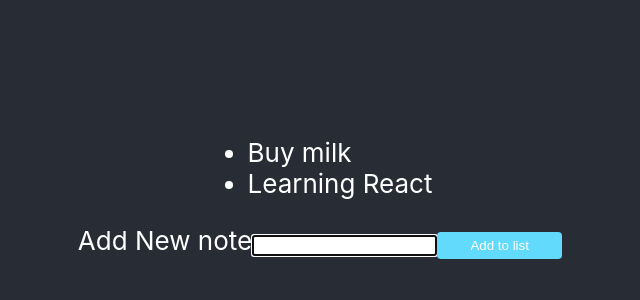
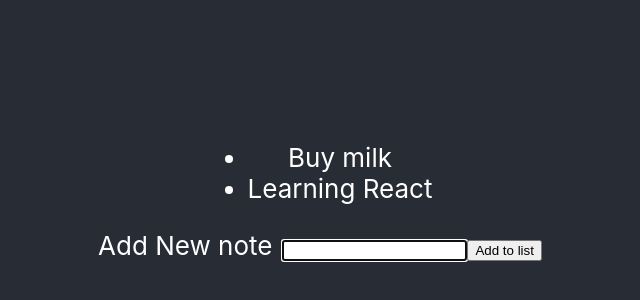
Before and after one commit to AliTaee/Minimal-Todo-list, a React (Create React App) app: page / in a window 1280 px wide. Shown: the part 212-512 px from the top of the page, without its empty margins (320-960 px from the left). Built offline with nearby package versions, Linux system fonts and the light colour scheme; the HTML template or start-up script is replaced by a standard one.

Commit message:
Refactor styles

```diff
--- a/src/App.css
+++ b/src/App.css
@@ -1,16 +1,5 @@
 .App {
   text-align: center;
-}
-
-.App-logo {
-  height: 40vmin;
-  pointer-events: none;
-}
-
-@media (prefers-reduced-motion: no-preference) {
-  .App-logo {
-    animation: App-logo-spin infinite 20s linear;
-  }
 }
 
 .App-header {
@@ -24,14 +13,18 @@
   color: white;
 }
 
-.App-list {
+.note-list {
   display: flex;
   flex-direction: column;
   align-items: flex-start;
   justify-content: space-between;
 }
 
-.App-button {
+.add-note-container label {
+  margin-right: 10px;
+}
+
+.note-submit {
   width: 125px;
   cursor: pointer;
   background: #61dafb;
@@ -41,12 +34,3 @@
   border-radius: 4px;
   padding: 6px 12px;
 }
-
-@keyframes App-logo-spin {
-  from {
-    transform: rotate(0deg);
-  }
-  to {
-    transform: rotate(360deg);
-  }
-}
```
